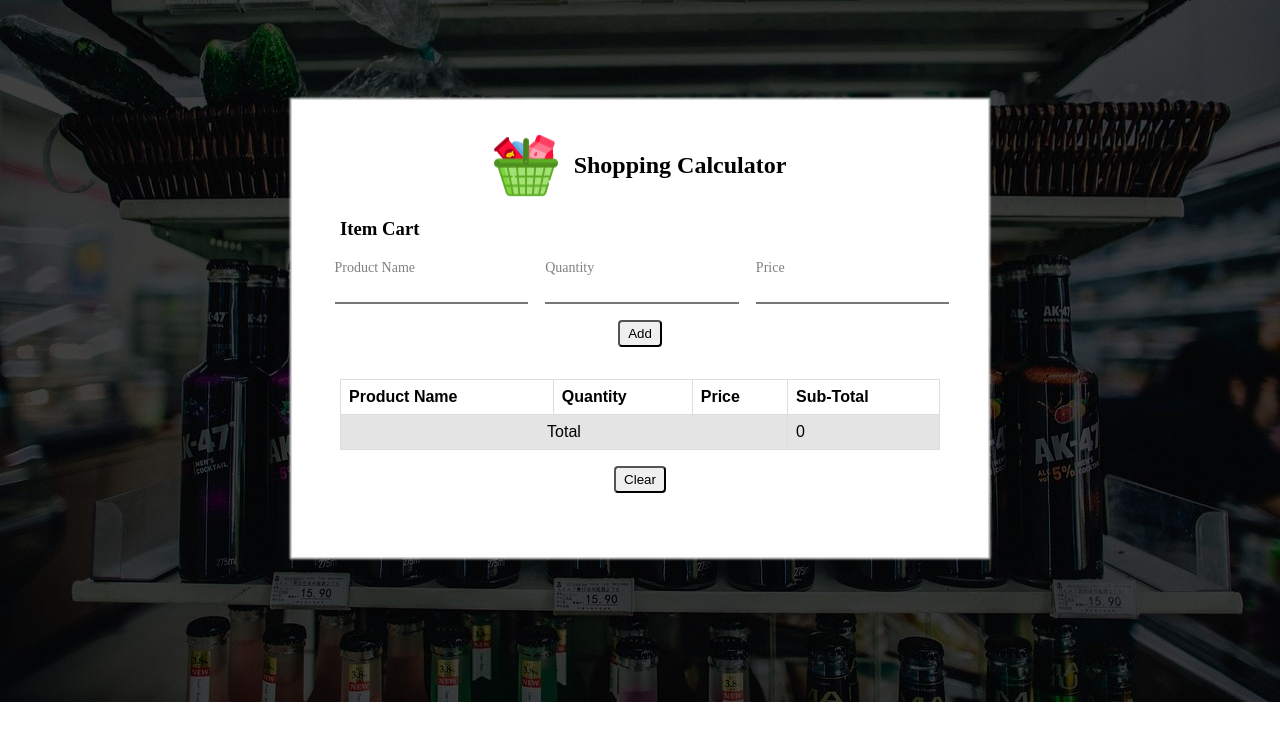
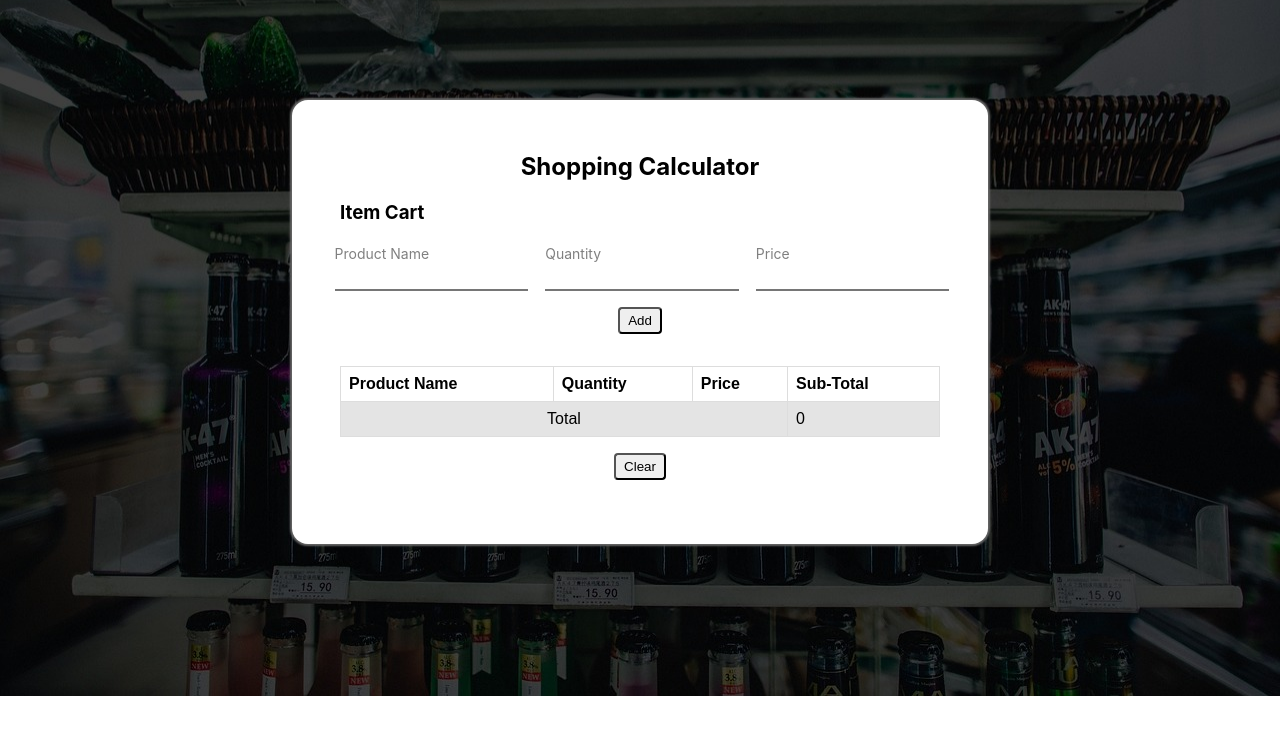
Before and after one commit to Ibidapo/Shopping-Cart, a plain HTML site: page index.html in a window 1280 px wide. Drawn offline with Linux system fonts and the light colour scheme.

Commit message:
minor styling changes and removed icons

```diff
--- a/css/style.css
+++ b/css/style.css
@@ -3,6 +3,7 @@ body {
   background: url(../images/drink-shelf.jpg) no-repeat center;
   background-size: cover;
   height: 100%;
+  font-family: -apple-system, BlinkMacSystemFont, 'Segoe UI', Roboto, Oxygen, Ubuntu, Cantarell, 'Open Sans', 'Helvetica Neue', sans-serif
 }
 
 /* Styling for Texts */
@@ -75,7 +76,8 @@ button {
   width: 50%;
   padding: 2rem;
   margin-top: 100px;
-  box-shadow: 0 0 2px 2px #e4e4e4;
+  box-shadow: 0 0 2px 2px #666666;
+  border-radius: 1rem;
 }
 
 /* Styling for Table */
--- a/index.html
+++ b/index.html
@@ -6,8 +6,7 @@
     </head>
     <body>
         <div class="container mx-auto">
-            <div class="d-flex center-flex">
-                <img alt="Shopping Cart Logo" src="images/shopping-basket.png" class="pr-1"/>
+            <div class="text-center">
                 <h2>Shopping Calculator</h3>
             </div>
             <form id="cartForm">
```
Also changed, not shown: images/shopping-basket.png (deleted).
